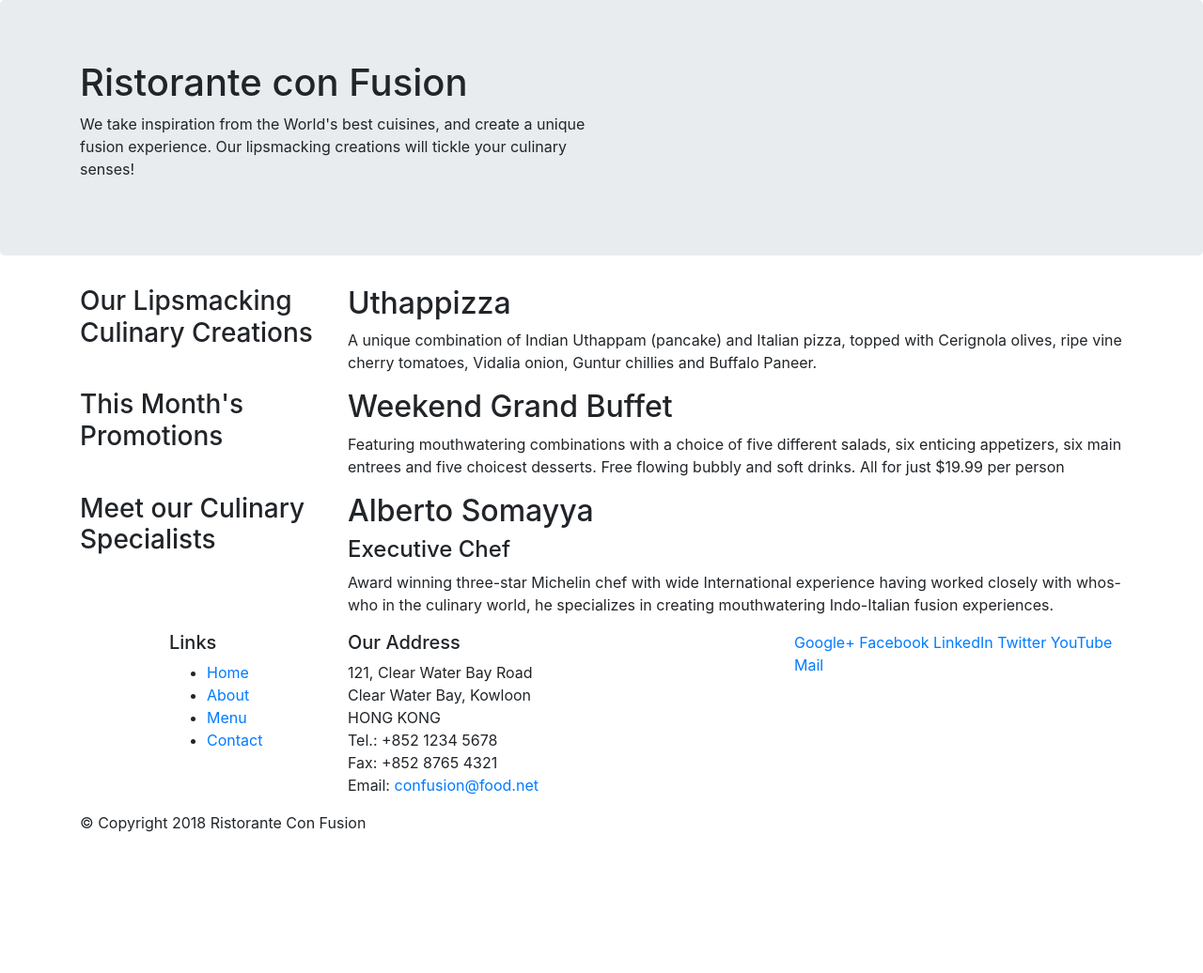
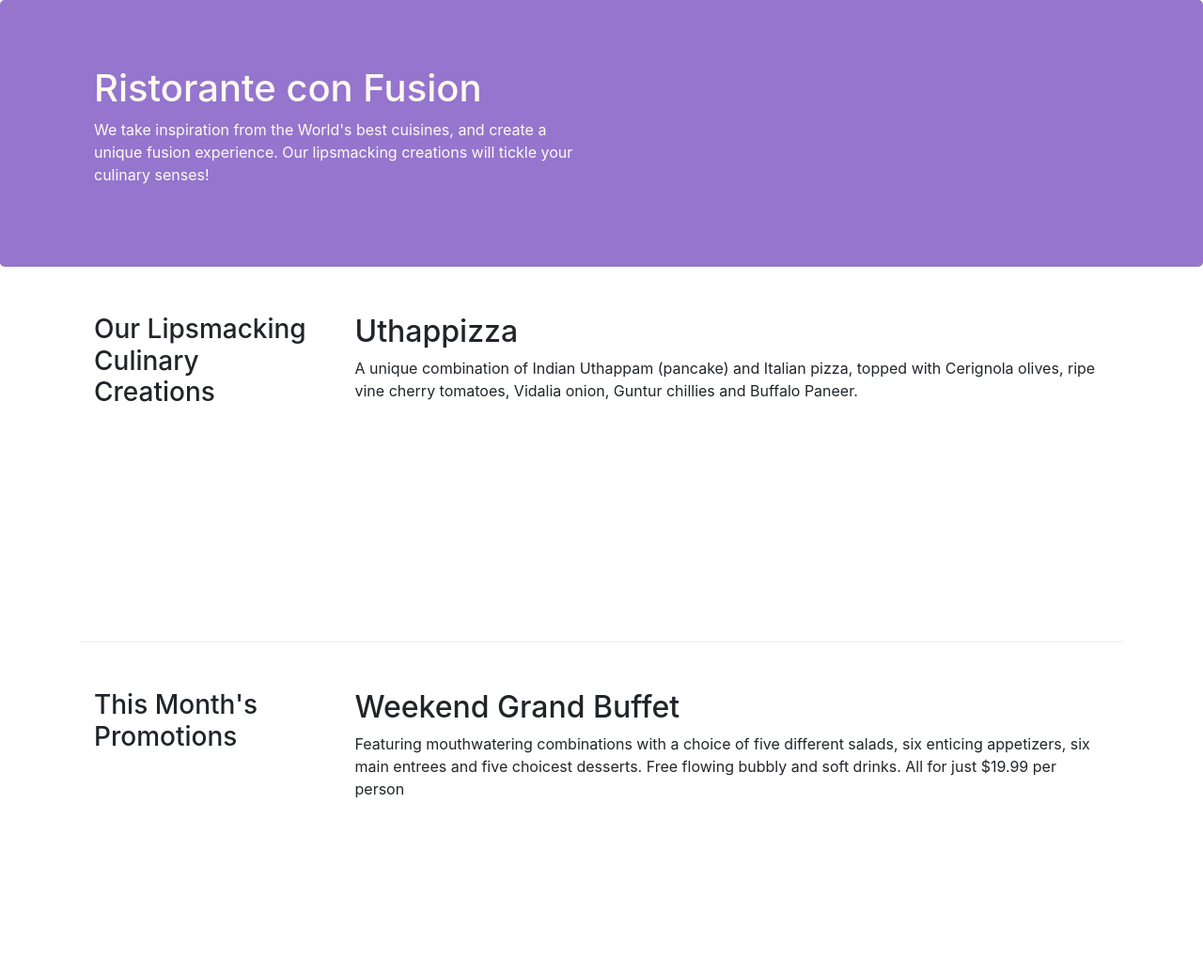
Before and after one commit to atreides326/WebDev, a website: page bootstrap test/index.html in a window 1280 px wide. Shown: the top 1036 px of the page at 94% size. Before the commit the page ends 904 px from the top, so only its background shows below. Drawn offline with nearby package versions, Linux system fonts and the light colour scheme.

Commit message:
bootstrap grid part 2

```diff
--- /dev/null
+++ b/bootstrap test/css/styles.css
@@ -0,0 +1,29 @@
+.row-header {
+  margin: 0px auto;
+  padding: 0px auto;
+}
+.row-content {
+  margin: 0px auto;
+  padding: 50px 0px 50px 0px;
+  border-bottom: 1px ridge;
+  min-height: 400px;
+}
+
+.footer {
+  background-color: #D1C4E9;
+  margin: 0px auto;
+  padding: 20px 0px 20px 0px;
+}
+
+.jumbotron {
+  padding: 70px 30px 70px 30px;
+  margin: 0px auto;
+  background: #9575CD;
+  color: floralwhite;
+}
+
+.address {
+  font-size: 80%;
+  margin: 0px;
+  color:#0f0f0f;
+}
--- a/bootstrap test/index.html
+++ b/bootstrap test/index.html
@@ -9,6 +9,7 @@
 
 <!-- Bootstrap CSS -->
 <link rel="stylesheet" href="node_modules/bootstrap/dist/css/bootstrap.min.css">
+<link rel="stylesheet" href="css/styles.css">
 
 <title>Ristorante Con Fusion</title>
 </head>
@@ -17,7 +18,7 @@
 
     <header class="jumbotron">
         <div class = "container">
-            <div class = "row">
+            <div class = "row row-header">
                 <div class="col-12 col-sm-6">
                     <h1>Ristorante con Fusion</h1>
                     <p>We take inspiration from the World's best cuisines, and create a unique fusion experience. Our lipsmacking creations will tickle your culinary senses!</p>
@@ -29,7 +30,7 @@
     </header>
 
     <div class = "container">
-        <div class = "row">
+        <div class = "row row-content alight-items-center">
             <div class="col-12 col-sm-4 col-md-3">
                 <h3>Our Lipsmacking Culinary Creations</h3>
             </div>
@@ -40,7 +41,7 @@
         </div>
 
 
-        <div class = "row">
+        <div class = "row row-content alight-items-center">
             <div class="col-12 col-sm-4 col-md-3">
                 <h3>This Month's Promotions</h3>
             </div>
@@ -50,7 +51,7 @@
             </div>
         </div>
 
-        <div class = "row">
+        <div class = "row row-content alight-items-center">
             <div class="col-12 col-sm-4 col-md-3">
                 <h3>Meet our Culinary Specialists</h3>
             </div>
@@ -62,12 +63,12 @@
         </div>
     </div>
 
-    <footer>
+    <footer class="footer">
         <div class = "container">
             <div class = "row">
                 <div class="col-4 offset-1 col-sm-2">
                     <h5>Links</h5>
-                    <ul>
+                    <ul class="list-unstyled">
                         <li><a href="#">Home</a></li>
                         <li><a href="#">About</a></li>
                         <li><a href="#">Menu</a></li>
@@ -85,8 +86,8 @@
 		              Email: <a href="mailto:confusion@food.net">confusion@food.net</a>
 		           </address>
                 </div>
-                <div class="col-12 col-sm-4">
-                    <div>
+                <div class="col-12 col-sm-4 align-self-center">
+                    <div class="test-center">
                         <a href="http://google.com/+">Google+</a>
                         <a href="http://www.facebook.com/profile.php?id=">Facebook</a>
                         <a href="http://www.linkedin.com/in/">LinkedIn</a>
@@ -96,7 +97,7 @@
                     </div>
                 </div>
            </div>
-           <div class="row">
+           <div class="row justify-content-center">
                 <div class="col-auto">
                     <p>© Copyright 2018 Ristorante Con Fusion</p>
                 </div>
```
